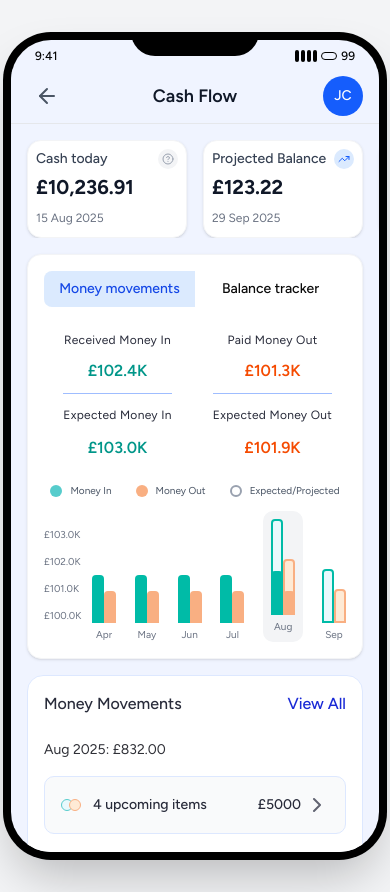
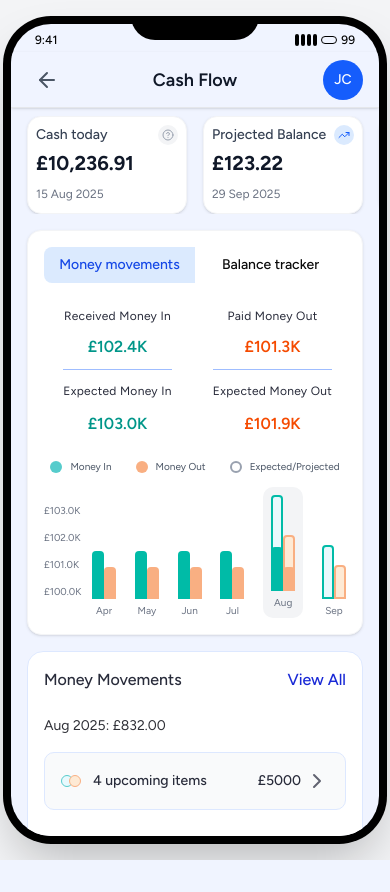
Before and after one commit to h8inc/tide-mocks, a Next.js app: page /cash-flow in a window 390 px wide. After the commit the page ends 860 px from the top, so only its background shows below. Built offline with nearby package versions, Linux system fonts and the light colour scheme.

Commit message:
Improve mobile header spacing and shadow - reduce outer padding and header spacing for better layout

```diff
--- a/src/app/cash-flow/page.tsx
+++ b/src/app/cash-flow/page.tsx
@@ -19,7 +19,7 @@ export default function CashFlowPage() {
   ])
 
   return (
-    <div className="min-h-screen bg-gray-100 py-8">
+    <div className="min-h-screen bg-gray-100 py-4">
       {/* iPhone Frame */}
       <div className="mx-auto max-w-sm">
         <div className="relative mx-auto">
@@ -52,7 +52,7 @@ export default function CashFlowPage() {
                 <MobileHeader />
 
                 {/* Spacing after header */}
-                <div className="h-4"></div>
+                <div className="h-2"></div>
 
                 {/* Tiles Gallery */}
                 <TilesGallery tiles={defaultTiles} />
--- a/src/components/features/cash-flow/MobileHeader.tsx
+++ b/src/components/features/cash-flow/MobileHeader.tsx
@@ -3,7 +3,7 @@ import { ArrowLeft } from "lucide-react"
 
 export function MobileHeader() {
   return (
-    <header className="flex justify-between items-center h-14 bg-background border-b border-gray-200 px-4">
+    <header className="flex justify-between items-center h-14 bg-background border-b border-gray-200 px-4 shadow-sm">
       {/* Left Side - Back Arrow */}
       <button className="p-2 text-gray-600 hover:bg-gray-100 rounded-lg transition-colors">
         <ArrowLeft className="w-6 h-6" />
```
